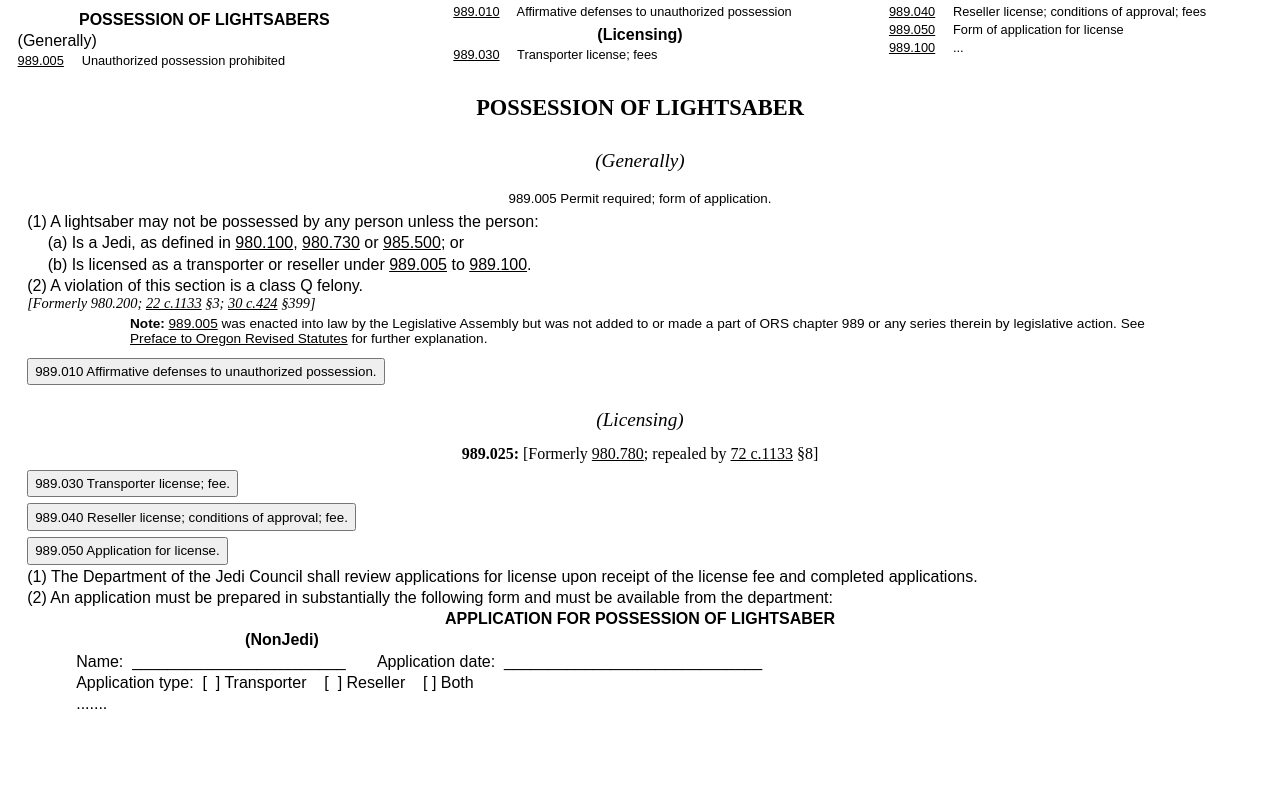
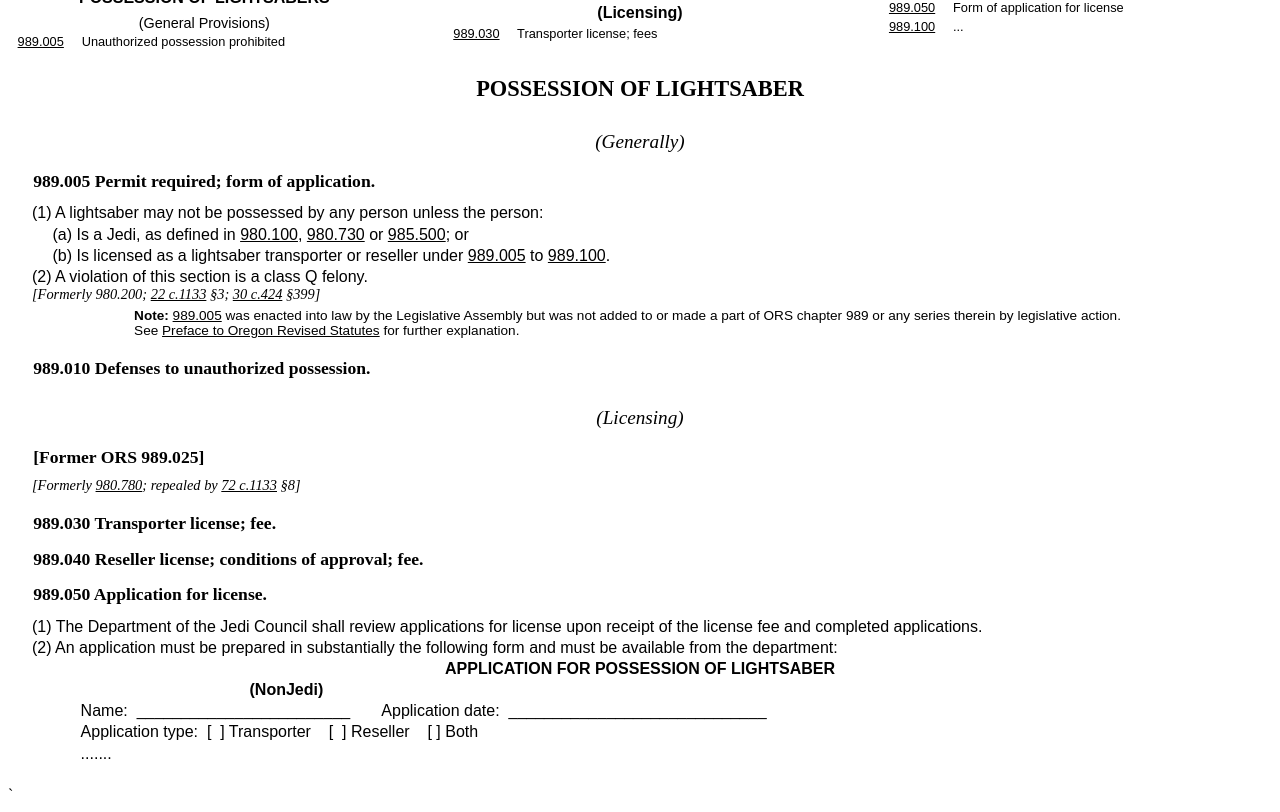
Before and after one commit to mOrsExtension/mOrs, a browser extension: page options/example.html in a window 1280 px wide. Shown: the part 337-1149 px from the top of the page. Before the commit the page ends 1077 px from the top, so only its background shows below. Drawn offline with Linux system fonts and the light colour scheme.

Commit message:
Updated example.html. Fixed #13 & Fixed #14

```diff
--- a/options/example.html
+++ b/options/example.html
@@ -17,7 +17,9 @@
         <h2>Volume 26,</h2>
         <h2>Title 74A: Jedis,</h2>
         <h1>Chapter 989: Lightsabers</h1>
-      <h3>Oregon Revised Statutes (98 ABY Edition)</h3>
+        <div class="note">
+            <p class="default">(98 ABY Edition)</p>
+        </div>
     </div>
     <div id="toc">
         <h1>Table of Contents</h1>
@@ -25,8 +27,8 @@
             <p class="head toc">
                 POSSESSION OF LIGHTSABERS
             </p>
-         <p class="heading toc">
-            (Generally)
+            <p class="subHead toc">
+                (General Provisions)
             </p>
             <p class="default toc">
                 <span class="fake linkInt">989.005</span>&nbsp;&nbsp;&nbsp;&nbsp; Unauthorized possession prohibited
@@ -56,12 +58,13 @@
             <p class="headingLabel">POSSESSION OF LIGHTSABER</p>
             <div class="subhead">
                 <p class="subheadLabel">(Generally)</p>
-            <div class="section">
-               <button class="collapser expanded">
-                  <p class="leadline">
-                     989.005 Permit required; form of application.
+                <div class="section ors">
+                    <button class="collapser">
+                        <p class="sectionStart">
+                            989.005 <span class="leadline">Permit required; form of application.</span>
                         </p>
                     </button>
+                    <div class="collapsible">
                         <p class="subSec">
                             (1) A lightsaber may not be possessed by any person unless the person:
                         </p>
@@ -70,7 +73,8 @@
                             or
                         </p>
                         <p class="para">
-                  (b) Is licensed as a transporter or reseller under <span class="fake linkInt">989.005</span> to <span class="fake linkInt">989.100</span>.
+                            (b) Is licensed as a lightsaber transporter or reseller under <span class="fake linkInt">989.005</span> to <span class="fake linkInt">989.100</span>.
+                        </p>
                         <p class="subSec">
                             (2) A violation of this section is a class Q felony.
                         </p>
@@ -83,48 +87,60 @@
                             class="fake linkVisited">Preface to Oregon Revised Statutes</span> for further explanation.
                         </div>
                     </div>
-               <div class="section" >
-                  <button class="collapsible">
-                     <p class="leadline">
-                        989.010 Affirmative defenses to unauthorized possession.
+                </div>
+                <div class="section ors">
+                    <button class="collapser">
+                        <p class="sectionStart">
+                            989.010 <span class="leadline"> Defenses to unauthorized possession.</span>
                         </p>
                     </button>
+                    <div class="collapsible invisibility"></div>
                 </div>
             </div>
             <div class="subhead">
                 <p class="subheadLabel">
                     (Licensing)
                 </p>
-               <div class="burnt false">
-                  <b>989.025:</b> [Formerly <span class="fake linkText">980.780</span>; repealed by <span class="fake linkText">72 c.1133</span> &sect;8]
+                <div class="section burnt">
+                    <button class="collapser">
+                        <p class="sectionStart">[Former ORS 989.025]</p>
+                    </button>
+                    <div class="collapsible">
+                        <p class="sourceNote">
+                            [Formerly <span class="orsLik linkExt fake">980.780</span>; repealed by <span class="fake linkText">72 c.1133</span> &sect;8]
+                        </p>
                     </div>
-               <div class="section">
-                  <button class="collapsible">
-                     <p class="leadline">
-                        989.030 Transporter license; fee.
+                </div>
+                <div class="section ors">
+                    <button class="collapser">
+                        <p class="sectionStart">989.030
+                            <span class="leadline">Transporter license; fee.</span>
                         </p>
                     </button>
+                    <div class="collapsible invisibility"></div>
                 </div>
-               <div class="section">
-                  <button class="collapsible">
-                     <p class="leadline">
-                        989.040 Reseller license; conditions of approval; fee.
+                <div class="section ors">
+                    <button class="collapser">
+                        <p class="sectionStart"> 989.040
+                            <span class="leadline">Reseller license; conditions of approval; fee.</span>
                         </p>
                     </button>
+                    <div class="collapsible invisibility"></div>
                 </div>
-               <div class="section">
-                  <button class="collapsible expanded">
-                     <p class="leadline">
-                        989.050 Application for license.
+                <div class="section ors">
+                    <button class="collapser">
+                        <p class="sectionStart">989.050
+                            <span class="leadline">Application for license.</span>
                         </p>
                     </button>
+                    <div class="collapsible">
                         <p class="subSec">
                             (1) The Department of the Jedi Council shall review applications for license upon receipt of the license fee
                             and completed applications.
                         </p>
                         <p class="subSec">
                             (2) An application must be prepared in substantially the following form and must be available from the
-                     department:</p>
+                            department:
                         </p>
                         <div class="form">
                             <p class="formHeading">
@@ -149,6 +165,6 @@
                 </div>
             </div>
         </div>
+    </div>
 </body>
-
-   </html>
+</html>`
```
Lines whose indentation alone changed are shown as unchanged.
